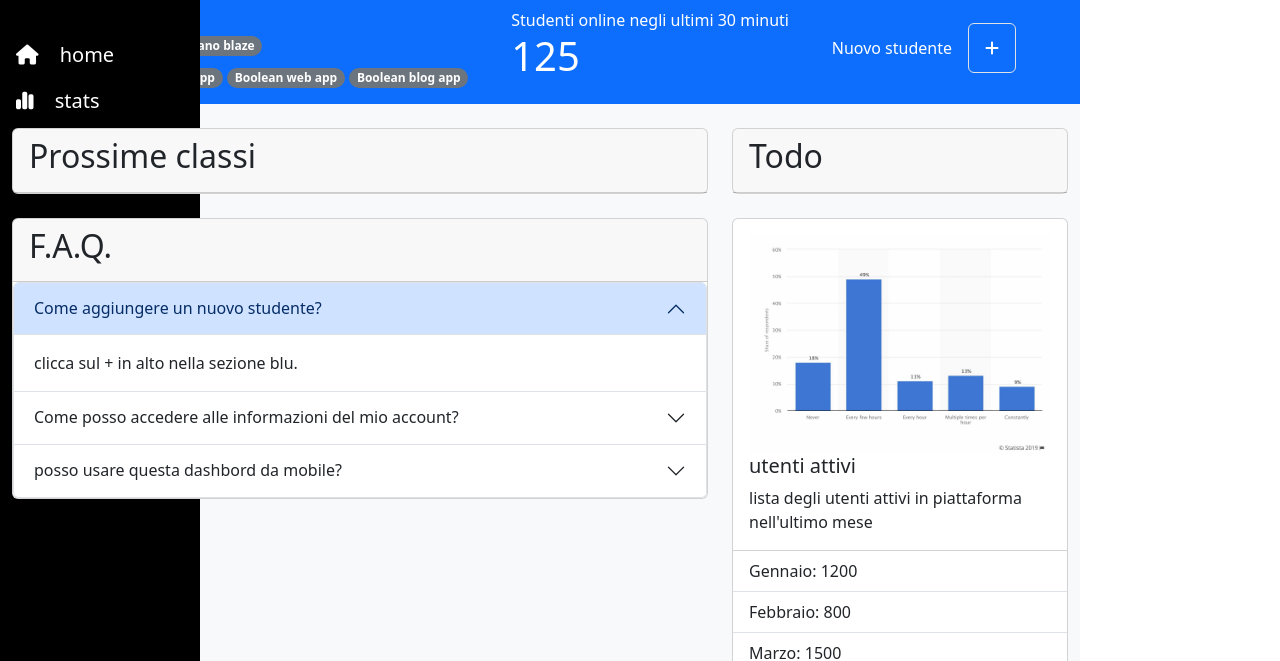
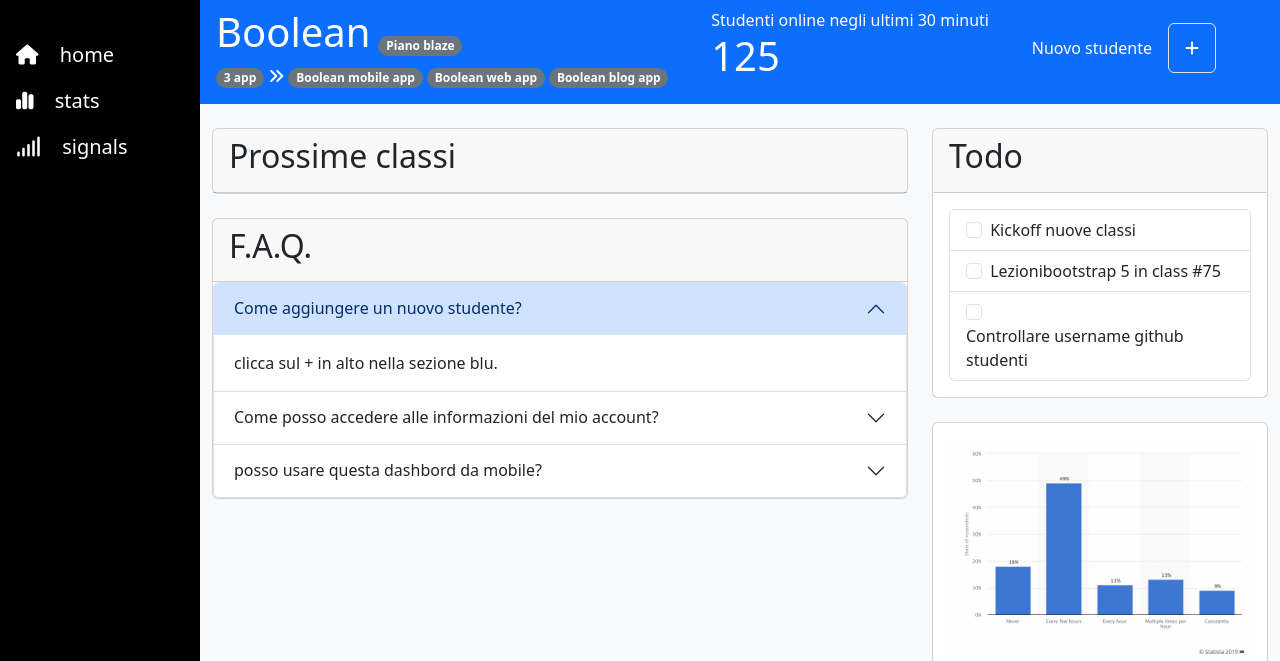
Before and after one commit to AntoninoCucuzza/html-css-bootstrap-dashboard, a plain HTML site: page index.html in a window 1280 px wide. Shown: the part 88-749 px from the top of the page. Drawn offline with nearby package versions, Linux system fonts and the light colour scheme.

Commit message:
add todo + fix

```diff
--- a/assets/css/style.css
+++ b/assets/css/style.css
@@ -40,6 +40,7 @@
     .content{
         height: 100%;
         width: calc(100vw - 200px);
+        margin-left: auto;
     }
     .container_special{
         width: calc(100vw - 200px);
--- a/index.html
+++ b/index.html
@@ -198,9 +198,28 @@
 
                             <div class="col-12 col-lg-4 mt-4">
                                 <div id="todo" class="card">
+
                                     <div class="card-header">
                                         <h2>Todo</h2>
                                     </div>
+                                    <div class="card-body">
+                                        <ul class="list-group">
+                                            <li class="list-group-item">
+                                                <input class="form-check-input me-1" type="checkbox" valueid="firstCheckboxStretched">
+                                                <label class="form-check-label stretched-link" for="firstCheckboxStretched">Kickoff nuove classi</label>
+                                            </li>
+                                            <li class="list-group-item">
+                                                <input class="form-check-input me-1"type="checkbox" valueid="secondCheckboxStretched">
+                                                <label class="form-check-label stretched-link"for="secondCheckboxStretched">Lezionibootstrap 5 in class #75</label>
+                                            </li>
+                                            <li class="list-group-item">
+                                                <input class="form-check-input me-1"type="checkbox" valueid="thirdCheckboxStretched">
+                                                <label class="form-check-label stretched-link"for="thirdCheckboxStretched">Controllare username github studenti</label>
+                                            </li>
+                                        </ul>
+
+                                    </div>
+
                                 </div>
 
                                 <div id="active_user" class="card my-4">
```
